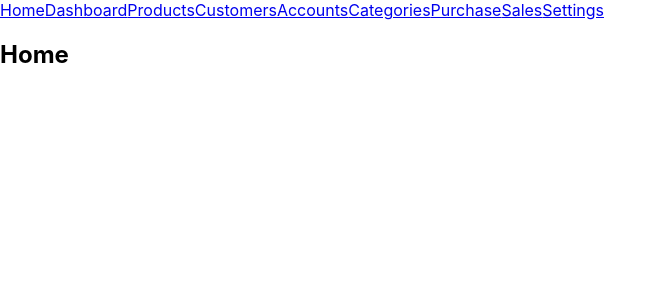
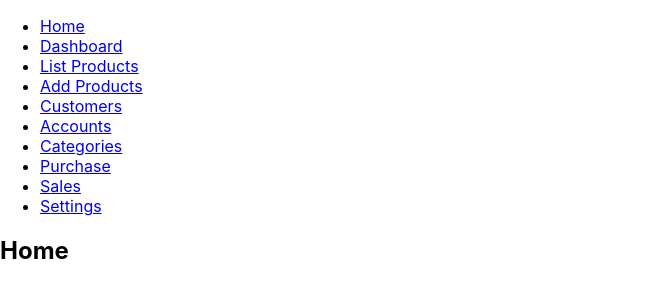
Before and after one commit to omkar2931987/inventorysystem, a React (Create React App) app: page / in a window 1280 px wide. Shown: the top 300 px of the page, without its empty margins (0-665 px from the left). Built offline with nearby package versions, Linux system fonts and the light colour scheme.

Commit message:
Commit Product List Changes

```diff
--- a/src/index.js
+++ b/src/index.js
@@ -6,6 +6,7 @@ import * as serviceWorker from './serviceWorker';
 
 import App from './App';
 import Dashboard from './dashboard';
+import ListProducts from './listproducts';
 import Products from './products';
 import Customers from './customers';
 import Accounts from './accounts';
@@ -15,20 +16,24 @@ import Sales from './sales';
 import Settings from './settings';
 
 const routing = (<Router><div>
-    <div>
-        <Route><Link to="/">Home</Link></Route>
-        <Route><Link to="/dashboard">Dashboard</Link></Route>
-        <Route><Link to="/products">Products</Link></Route>
-        <Route><Link to="/customers">Customers</Link></Route>
-        <Route><Link to="/accounts">Accounts</Link></Route>
-        <Route><Link to="/categories">Categories</Link></Route>
-        <Route><Link to="/purchase">Purchase</Link></Route>
-        <Route><Link to="/sales">Sales</Link></Route>
-        <Route><Link to="/settings">Settings</Link></Route>
+    <div className="sidemenu">
+    <ul className="sidebar">
+        <li><Route><Link to="/">Home</Link></Route></li>
+        <li><Route><Link to="/dashboard">Dashboard</Link></Route></li>
+        <li><Route><Link to="/listproducts">List Products</Link></Route></li>
+        <li><Route><Link to="/products">Add Products</Link></Route></li>
+        <li><Route><Link to="/customers">Customers</Link></Route></li>
+        <li><Route><Link to="/accounts">Accounts</Link></Route></li>
+        <li><Route><Link to="/categories">Categories</Link></Route></li>
+        <li><Route><Link to="/purchase">Purchase</Link></Route></li>
+        <li><Route><Link to="/sales">Sales</Link></Route></li>
+        <li><Route><Link to="/settings">Settings</Link></Route></li>
+    </ul>
     </div>
 
     <Route exact path="/" component={App} />
     <Route path="/dashboard" component={Dashboard} />
+    <Route path="/listproducts" component={ListProducts} />
     <Route path="/products" component={Products} />
     <Route path="/customers" component={Customers} />
     <Route path="/accounts" component={Accounts} />
@@ -40,7 +45,4 @@ const routing = (<Router><div>
 
 ReactDOM.render(routing, document.getElementById('root'));
 
-// If you want your app to work offline and load faster, you can change
-// unregister() to register() below. Note this comes with some pitfalls.
-// Learn more about service workers: https://bit.ly/CRA-PWA
 serviceWorker.unregister();
--- /dev/null
+++ b/src/listproducts.js
@@ -0,0 +1,72 @@
+import React from 'react';
+import axios from 'axios';
+
+class ListProducts extends React.Component{
+
+    constructor(props) {
+        super(props);
+        this.state = {response:''};
+    }
+
+    componentDidMount() {
+
+        axios
+            .get('http://localhost:3001/listproducts')
+            .then(res => this.setState({response:res}))
+            .catch(err => console.log(err))
+
+        //console.log(res.data[0].name)
+
+    }
+
+    render(){
+        console.log('hi');
+        console.log(this.state.response.data);
+
+        if(this.state.response.data){
+
+        return (
+        <div>
+        <h2>List Products</h2>
+
+        <table border='1'>
+            <thead>
+
+            </thead>
+            <tbody>
+                <tr>
+                    <th>Id</th>
+                    <th>Product Name</th>
+                    <th>Product Category</th>
+                    <th>Product Supplier</th>
+                    <th>Product Cost Price</th>
+                    <th>Product Price</th>
+                    <th>Product Unit</th>
+                </tr>
+            {this.state.response.data.map((item,i)=>
+            <tr id={i}>
+                <td style={{textAlign:'center'}}>{item.id}</td>
+                <td style={{textAlign:'center'}}>{item.name}</td>
+                <td style={{textAlign:'center'}}>{item.category}</td>
+                <td style={{textAlign:'center'}}>{item.supplier_name}</td>
+                <td style={{textAlign:'center'}}>{item.cost_price}</td>
+                <td style={{textAlign:'center'}}>{item.price}</td>
+                <td style={{textAlign:'center'}}>{item.unit}</td>
+            </tr>
+            )}
+
+
+            </tbody>
+        </table>
+        </div>
+
+        );
+        }
+        else{
+            return (<h2>Product List</h2>)
+        }
+    }
+
+}
+
+export default ListProducts
```
Also changed, not shown: index.js (+18 -4 lines).
